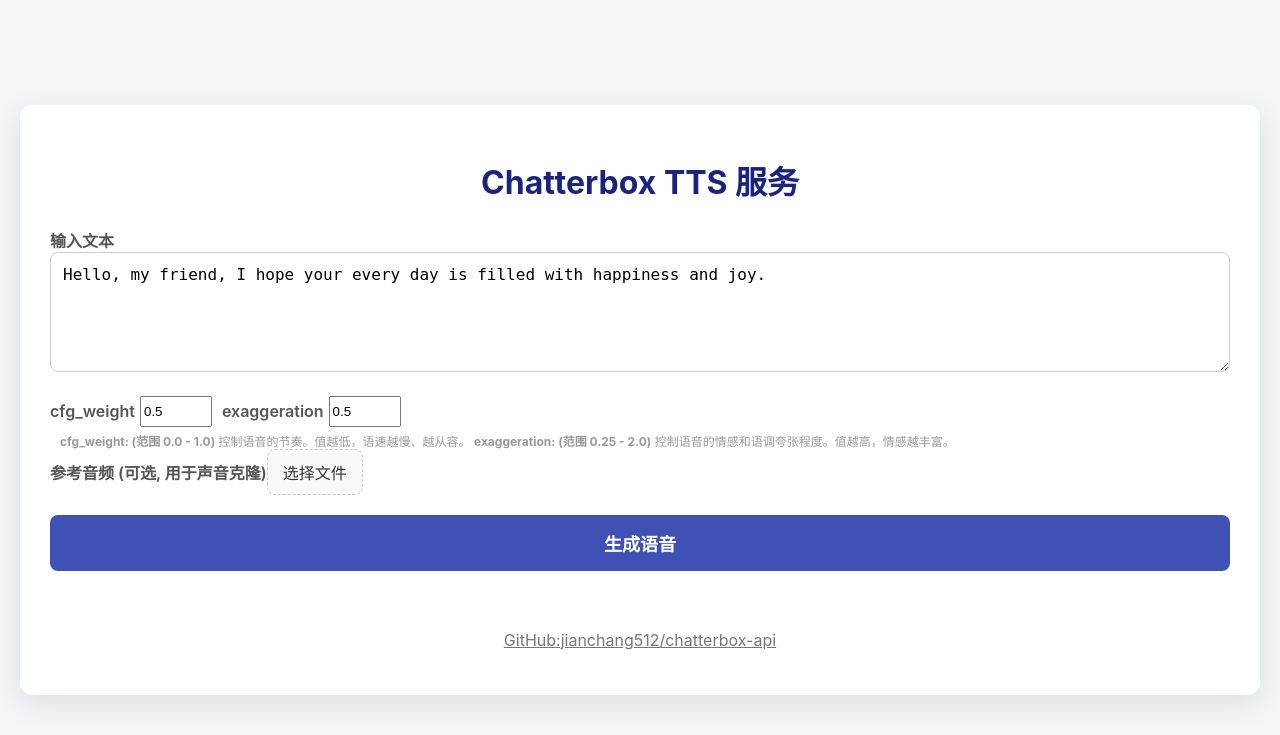
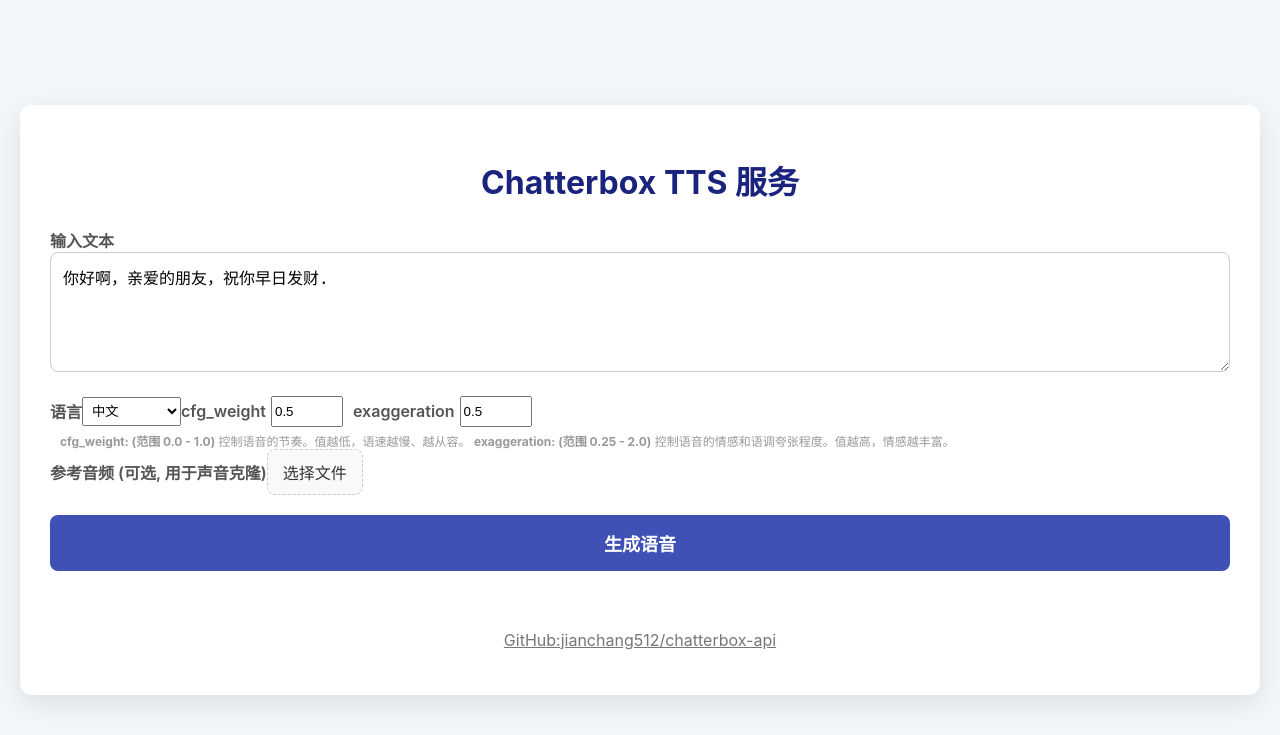
Before and after one commit to jianchang512/chatterbox-api, a Flask app: page / in a window 1280 px wide. Shown: the top 735 px of the page. Run offline with Flask 3, Linux system fonts and the light colour scheme; parts of the project's set-up code (start-up, migrations or seed data) failed here and were passed over.

Commit message:
Update: chatterbox core

```diff
--- a/app.py
+++ b/app.py
@@ -2,9 +2,18 @@ host = '127.0.0.1'
 port = 5093
 threads = 4
 
+from pathlib import Path
+import os,time,shutil,sys
+import warnings
+warnings.filterwarnings("ignore", category=FutureWarning)
+#from chatterbox.tts import ChatterboxTTS
+ROOT_DIR=Path(os.getcwd()).as_posix()
+# 对于国内用户，使用Hugging Face镜像能显著提高下载速度
+os.environ['HF_HOME'] = ROOT_DIR + "/models"
+os.environ['HF_HUB_DISABLE_SYMLINKS_WARNING'] = 'true'
+os.environ['HF_HUB_DISABLE_PROGRESS_BARS'] = 'true'
+os.environ['HF_HUB_DOWNLOAD_TIMEOUT'] = "1200"
 
-import os,time,shutil
-import sys
 import subprocess
 import io
 import uuid
@@ -13,15 +22,11 @@ from flask import Flask, request, jsonify, send_file, render_template, make_resp
 from waitress import serve
 import torch
 import torchaudio as ta
-from pathlib import Path
 
-from chatterbox.tts import ChatterboxTTS
-ROOT_DIR=Path(os.getcwd()).as_posix()
-
-# 对于国内用户，使用Hugging Face镜像能显著提高下载速度
-os.environ['HF_ENDPOINT'] = 'https://hf-mirror.com'
 if sys.platform == 'win32':
     os.environ['PATH'] = ROOT_DIR + f';{ROOT_DIR}/ffmpeg;{ROOT_DIR}/tools;' + os.environ['PATH']
+from chatterbox.mtl_tts import ChatterboxMultilingualTTS as ChatterboxTTS
+
 # 检查ffmpeg是否安装
 def check_ffmpeg():
     """检查系统中是否安装了ffmpeg"""
@@ -167,8 +172,8 @@ def tts_openai_compatible():
     cfg_weight=float(data.get('speed',0.5))
     # instructions 用于接收 exaggeration
     exaggeration=float(data.get('instructions',0.5))
-    if lang != 'en':
-        return jsonify({"error": "Only support English"}), 400
+    #if lang != 'en':
+    #    return jsonify({"error": "Only support English"}), 400
 
 
     if not text:
@@ -178,7 +183,7 @@ def tts_openai_compatible():
 
     try:
         # 生成WAV音频
-        wav_tensor = model.generate(text,exaggeration=exaggeration,cfg_weight=cfg_weight)
+        wav_tensor = model.generate(text,exaggeration=exaggeration,cfg_weight=cfg_weight,language_id=lang)
 
         # 检查请求的响应格式，默认为mp3
         response_format = data.get('response_format', 'mp3').lower()
@@ -231,8 +236,8 @@ def tts_with_prompt():
 
     exaggeration=float(request.form.get('exaggeration',0.5))
     lang = request.form.get('language','en')
-    if lang != 'en':
-        return jsonify({"error": "Only support English"}), 400
+    #if lang != 'en':
+    #    return jsonify({"error": "Only support English"}), 400
 
     print(f"[APIv2] Received text: '{text[:50]}...' with audio prompt '{audio_file.filename}'")
 
--- a/requirements.txt
+++ b/requirements.txt
@@ -1,3 +1,4 @@
+numpy
 chatterbox-tts
 torch
 torchaudio
--- a/templates/index.html
+++ b/templates/index.html
@@ -163,6 +163,7 @@
 			font-size:12px;color:#999;
 			margin:5px 10px 0;
 		}
+		#language{padding:5px;}
     </style>
 </head>
 <body>
@@ -172,9 +173,38 @@
     <form id="tts-form">
         <div class="form-group">
             <label for="text-input">输入文本</label>
-            <textarea id="text-input" placeholder="在此输入您想转换的文字..." required>Hello, my friend, I hope your every day is filled with happiness and joy.</textarea>
+            <textarea id="text-input" placeholder="在此输入您想转换的文字..." required>你好啊，亲爱的朋友，祝你早日发财.</textarea>
         </div>
 		<div class="d-flex">
+
+            <label for="language">语言</label>
+			<select id="language" class="">
+				<option value="zh">中文</option>
+				<option value="en">英语</option>
+				<option value="ar">阿拉伯语</option>
+				<option value="da">丹麦语</option>
+				<option value="de">德语</option>
+				<option value="el">希腊语</option>
+				<option value="es">西班牙语</option>
+				<option value="fi">芬兰语</option>
+				<option value="fr">法语</option>
+				<option value="he">希伯来语</option>
+				<option value="hi">印地语</option>
+				<option value="it">意大利语</option>
+				<option value="ja">日语</option>
+				<option value="ko">韩语</option>
+				<option value="ms">马来语</option>
+				<option value="nl">荷兰语</option>
+				<option value="no">挪威语</option>
+				<option value="pl">波兰语</option>
+				<option value="pt">葡萄牙语</option>
+				<option value="ru">俄语</option>
+				<option value="sv">瑞典语</option>
+				<option value="sw">斯瓦西里语</option>
+				<option value="tr">土耳其语</option>
+
+
+			</select>
             <label for="cfg_weight">cfg_weight</label>
 			<input type="number" id="cfg_weight" value="0.5" min="0.0" max="1.0" step='0.05'>
 			<label for="exaggeration">exaggeration</label>
@@ -242,6 +272,7 @@ document.addEventListener('DOMContentLoaded', () => {
         statusDiv.classList.add('loading');
         resultContainer.style.display = 'none';
 		let cfg_weight=document.getElementById('cfg_weight').value
+		let language=document.getElementById('language').value
 		let exaggeration= String(document.getElementById('exaggeration').value)
 
         const audioFile = audioPromptInput.files[0];
@@ -266,6 +297,7 @@ document.addEventListener('DOMContentLoaded', () => {
                 const payload = {
                     input: text,
 					speed:cfg_weight,
+					voice:language,
 					instructions:exaggeration,
                     model: 'chatterbox-tts', // 兼容参数
                     response_format: 'mp3'   // 请求mp3格式
```
Also changed, not shown: README.md, 3 other files.
